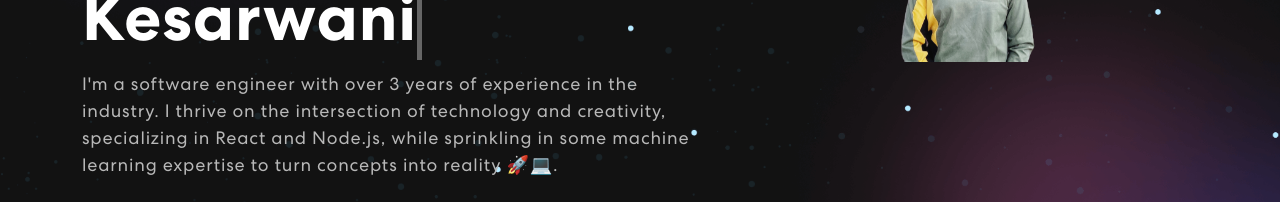
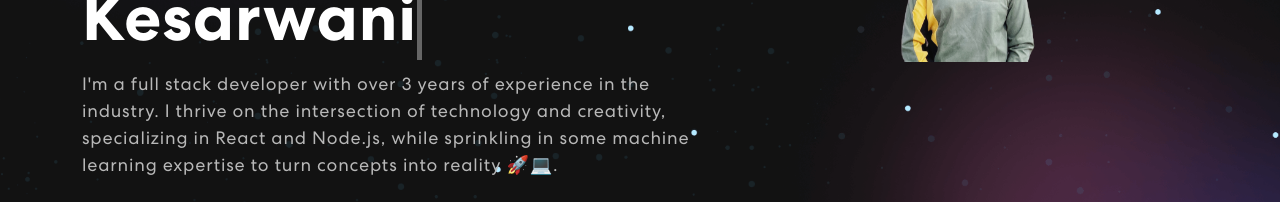
Before and after one commit to divyuk/divyanshu-kesarwani, a React (Create React App) app: page / in a window 1280 px wide. Shown: the part 404-606 px from the top of the page. Built offline with nearby package versions, Linux system fonts and the light colour scheme; no server answers.

Commit message:
Name and Video infor changed 📈

```diff
--- a/src/components/Banner.js
+++ b/src/components/Banner.js
@@ -79,7 +79,7 @@ export const Banner = () => {
                     </span>
                   </h1>
                   <p>
-                    I'm a software engineer with over 3 years of experience in
+                    I'm a full stack developer with over 3 years of experience in
                     the industry. I thrive on the intersection of technology and
                     creativity, specializing in React and Node.js, while
                     sprinkling in some machine learning expertise to turn
--- a/src/components/Courses.js
+++ b/src/components/Courses.js
@@ -101,11 +101,11 @@ export const Courses = () => {
                     alt="Video"
                     className="videoupload"
                   />
-                  120+ Videos Uploaded
+                  45+ Videos Uploaded
                 </p>
                 <p className="subspara">
                   <img src={user} alt="user" className="subscribeduser" />
-                  120+ Subscriber joined
+                  170+ Subscriber joined
                 </p>
               </section>
 
```
